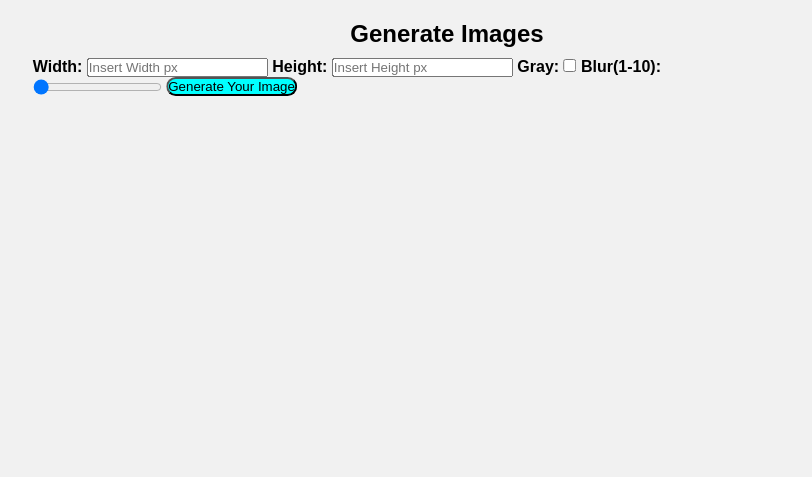
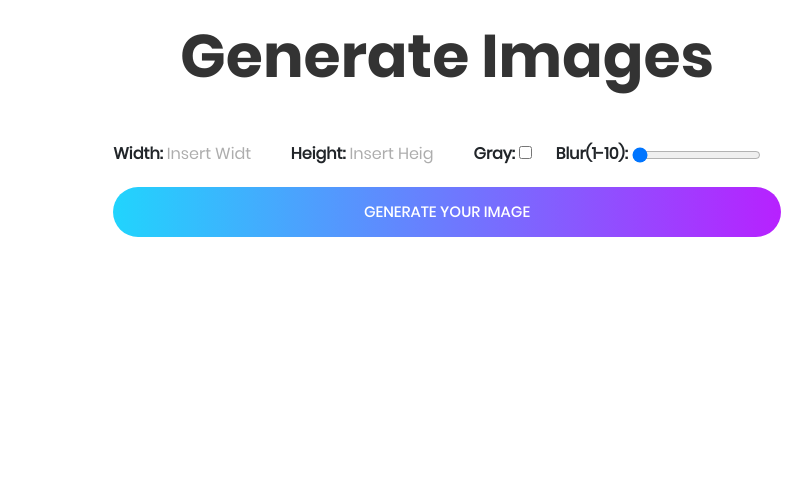
Before and after one commit to PedroMSilvestre/Trabalho_CN, a Flask app: page /imgen in a window 1280 px wide. Shown: the top 477 px of the page, without its empty margins (193-1005 px from the left). Before the commit the page ends 96 px from the top, so only its background shows below. Run offline with Flask 3, Linux system fonts and the light colour scheme; some libraries are stand-ins or nearby versions.

Commit message:
Alterações em ficheiros das imagens, home, main_1

```diff
--- a/static/css/imgen.css
+++ b/static/css/imgen.css
@@ -13,18 +13,18 @@
     text-align: center;
 }
 
-.container {
-    width: 300px;;
-    margin: 0 auto;
-    padding: 20px;
-    background-color: #ffffff;
-    border: 1px solid #ccc;
-    border-radius: 5px;
-    box-shadow: 0 0 10px rgba(0, 0, 0, 0.1);
-    position: absolute;
-    left: 50%;
-    top: 50%;
-    transform: translate(-50%, -50%);
+.input_all{
+    margin-right: 20px;
+}
+
+.input_number{
+    width: 100px;
+}
+
+.div_elements{
+    margin-top: 40px;
+    display: flex;
+    justify-content: center;
 }
 
 #BtngenImg {
@@ -37,8 +37,8 @@
 #form_images {
     margin-top: 10px;
     position: absolute;
-    left: 42%;
-    transform: translate(-42%);
+    /* left: 42%; */
+    /* transform: translate(-42%); */
 }
 
 #range_blur {
--- a/static/css/main_1.css
+++ b/static/css/main_1.css
@@ -49,3 +49,11 @@
     line-height: 1.2;
     text-align: center;
 }
+
+.h2_img{
+    font-family: Poppins-Bold;
+    font-size: 30px;
+    color: #333333;
+    line-height: 1.2;
+    text-align: center;
+}
--- a/static/js/img_gen.js
+++ b/static/js/img_gen.js
@@ -13,6 +13,7 @@
     // ID Imagens vão de 0->1084
     var numeroAleatorio = Math.floor(Math.random() * 1085);
     IdImg.textContent = "ID: " + numeroAleatorio;
+    IdImg.style.marginTop = "150px";
 
     var url = `https://picsum.photos/id/${numeroAleatorio}/${width}/${height}`
     var url_gray = `https://picsum.photos/id/${numeroAleatorio}/${width}/${height}?grayscale`
--- a/templates/imgen.html
+++ b/templates/imgen.html
@@ -8,36 +8,80 @@
     <!-- Ligação entre os ficheiro css e javascript -->
     <link href="../static/css/imgen.css" rel="stylesheet" type="text/css">
     <script defer src="../static/js/img_gen.js" type="text/javascript" defer></script>
+    <!--===============================================================================================-->
+	<link rel="icon" type="image/png" href="../static/images/icons/favicon.ico"/>
+	<!--===============================================================================================-->
+	<link rel="stylesheet" type="text/css" href="../static/vendor/bootstrap/css/bootstrap.min.css">
+	<!--===============================================================================================-->
+	<link rel="stylesheet" type="text/css" href="../static/fonts/font-awesome-4.7.0/css/font-awesome.min.css">
+	<!--===============================================================================================-->
+	<link rel="stylesheet" type="text/css" href="../static/fonts/iconic/css/material-design-iconic-font.min.css">
+	<!--===============================================================================================-->
+	<link rel="stylesheet" type="text/css" href="../static/vendor/animate/animate.css">
+	<!--===============================================================================================-->
+	<link rel="stylesheet" type="text/css" href="../static/vendor/css-hamburgers/hamburgers.min.css">
+	<!--===============================================================================================-->
+	<link rel="stylesheet" type="text/css" href="../static/vendor/animsition/css/animsition.min.css">
+	<!--===============================================================================================-->
+	<link rel="stylesheet" type="text/css" href="../static/vendor/select2/select2.min.css">
+	<!--===============================================================================================-->
+	<link rel="stylesheet" type="text/css" href="../static/vendor/daterangepicker/daterangepicker.css">
+	<!--===============================================================================================-->
+	<link rel="stylesheet" type="text/css" href="../static/css/util.css">
+	<link rel="stylesheet" type="text/css" href="../static/css/main.css">
+	<link rel="stylesheet" type="text/css" href="../static/css/main_1.css">
+	<!--===============================================================================================-->
     <title>Generate Images</title>
 </head>
 <body>
-
-<div>
-    <h2 id="titulo_gen">Generate Images</h2>
-
+    <h2 id="titulo_gen" class="principal_title">Generate Images</h2>
+    <div class="div_elements">
         <form id="form_images">
-
             <label id="Limage_width">Width:</label>
-        <input id="width" min="1" placeholder="Insert Width px" type="number">
+            <input id="width" min="1" placeholder="Insert Width px" type="number" class="input_all input_number">
 
             <label id="Limage_height">Height:</label>
-        <input id="height" min="1" placeholder="Insert Height px" type="number">
+            <input id="height" min="1" placeholder="Insert Height px" type="number" class="input_all input_number">
 
             <label id="Limage_gray">Gray:</label>
-        <input id="gray" type="checkbox">
+            <input id="gray" type="checkbox" class="input_all">
 
             <label id="Limage_blur">Blur(1-10):</label>
-        <input id="range_blur" max="10" min="0" step="1" type="range" value="0">
+            <input id="range_blur" max="10" min="0" step="1" type="range" value="0" class="input_all">
 
-        <input id="BtngenImg" type="submit" value="Generate Your Image">
+            <!--<input id="BtngenImg" type="submit" value="Generate Your Image"> -->
 
+            <div class="container-login100-form-btn">
+				<div class="wrap-login100-form-btn">
+					<div class="login100-form-bgbtn"></div>
+                    <button class="login100-form-btn" type="submit">
+						Generate Your Image
+					</button>
+				</div>
+			</div>
         </form>
+    </div>
 
-    <h2 id="idImg"></h2>
+    <h2 id="idImg" class="h2_img"></h2>
 
     <img alt="" id="img">
 
-</div>
+<!--===============================================================================================-->
+<script src="../static/vendor/jquery/jquery-3.2.1.min.js"></script>
+<!--===============================================================================================-->
+<script src="../static/vendor/animsition/js/animsition.min.js"></script>
+<!--===============================================================================================-->
+<script src="../static/vendor/bootstrap/js/popper.js"></script>
+<script src="../static/vendor/bootstrap/js/bootstrap.min.js"></script>
+<!--===============================================================================================-->
+<script src="../static/vendor/select2/select2.min.js"></script>
+<!--===============================================================================================-->
+<script src="../static/vendor/daterangepicker/moment.min.js"></script>
+<script src="../static/vendor/daterangepicker/daterangepicker.js"></script>
+<!--===============================================================================================-->
+<script src="../static/vendor/countdowntime/countdowntime.js"></script>
+<!--===============================================================================================-->
+<script src="../static/js/main.js"></script>
 </body>
 
 </html>
```
Also changed, not shown: other parts of static/css/imgen.css (+0 -55 lines), templates/home.html (indentation only). Lines whose indentation alone changed are shown as unchanged.
